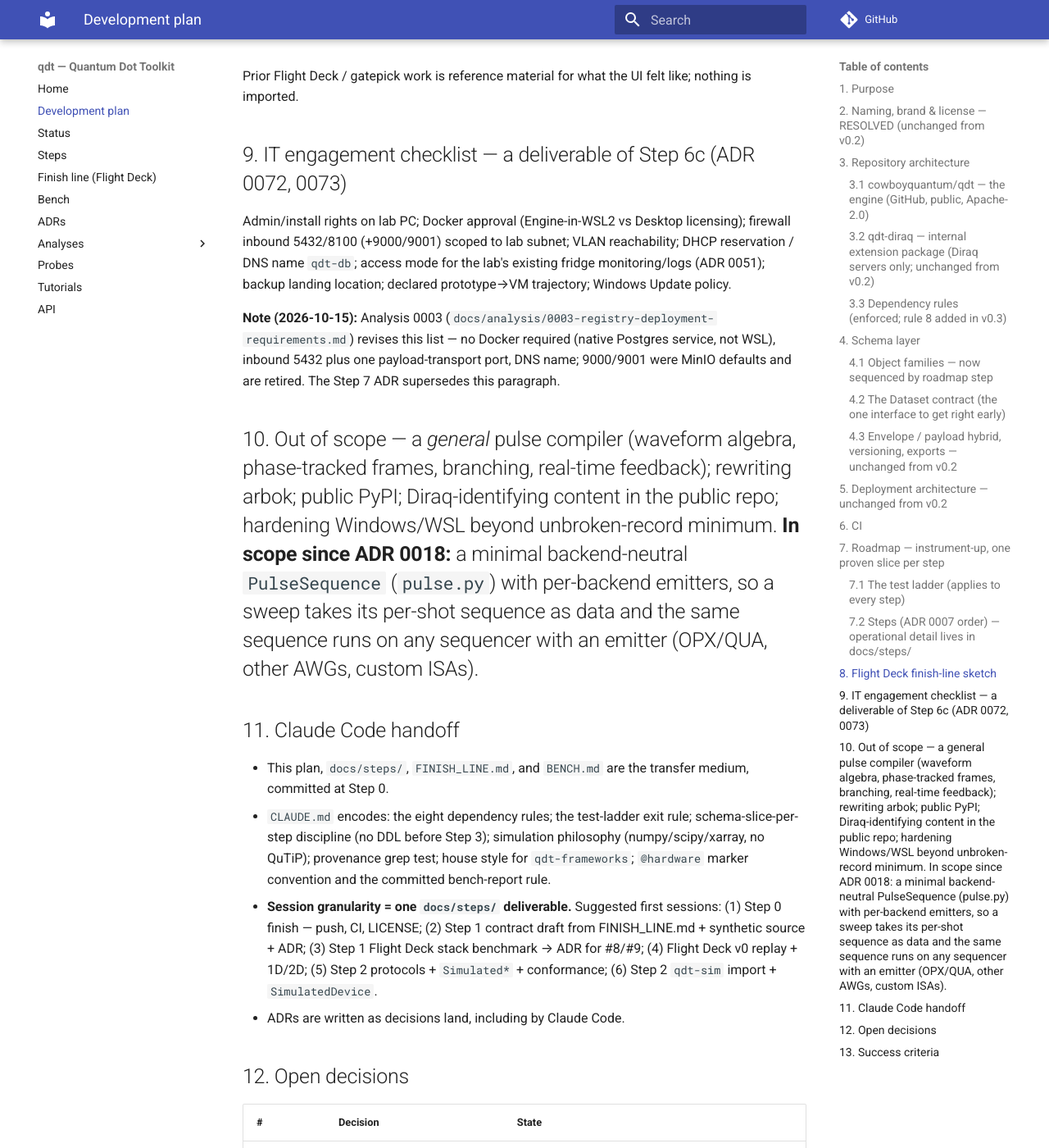
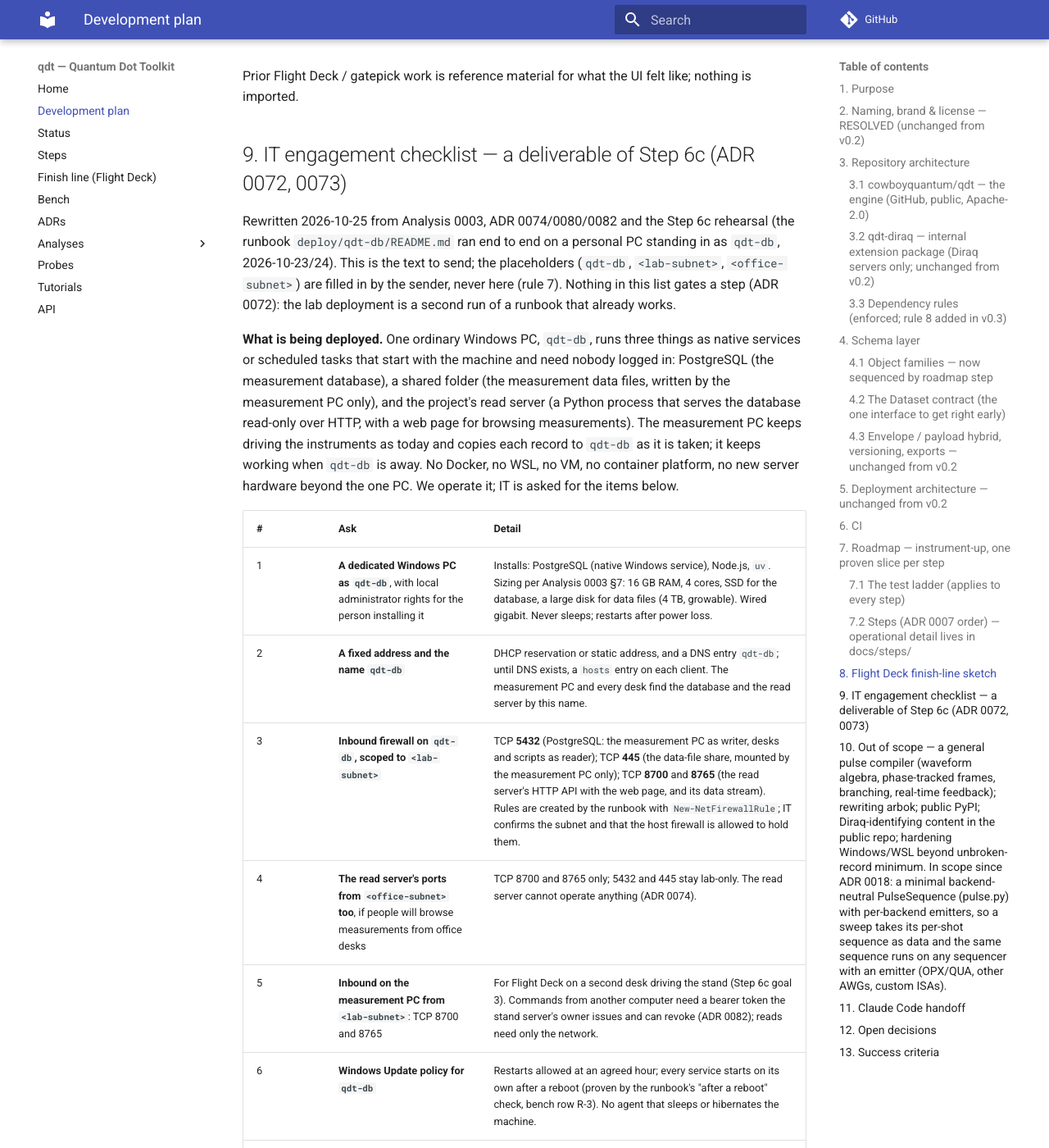
Before and after one commit to CowboyQuantum/qdt, an MkDocs documentation site: the page built from docs/DEVELOPMENT_PLAN.md, in a window 1280 px wide and 1400 px high, scrolled down 7123 px. Shown: the whole window at 82% size. Built offline with MkDocs 1.6.1 and Material for MkDocs 9.7.7, drawn with Linux system fonts in a browser that asks for light colours; comment, search, counter and statistics services are not loaded; some of the changed text lies outside the part shown.

Commit message:
docs(plan): §9 IT checklist rewritten from Analysis 0003, ADR 0074/0080/0082 and the Step 6c rehearsal (deliverable 6)
One host qdt-db on Windows, native services only: 5432 and 445 from the lab subnet, 8700/8765 for the
read server (also from the office subnet if people read there), 8700/8765 on the measurement PC for a
second desk with the command token, Windows Update policy, an off-machine backup landing place, the
service account, the instrument network and the opt-in probe question (ADR 0077), TLS when a client is on
another subnet. Docker approval and ports 8100/9000/9001 retired.

Co-Authored-By: Claude Fable 5.1 <noreply@anthropic.com>

```diff
--- a/docs/DEVELOPMENT_PLAN.md
+++ b/docs/DEVELOPMENT_PLAN.md
@@ -159,9 +159,40 @@ Prior Flight Deck / gatepick work is reference material for what the UI felt lik
 
 ## 9. IT engagement checklist — a deliverable of Step 6c (ADR 0072, 0073)
 
-Admin/install rights on lab PC; Docker approval (Engine-in-WSL2 vs Desktop licensing); firewall inbound 5432/8100 (+9000/9001) scoped to lab subnet; VLAN reachability; DHCP reservation / DNS name `qdt-db`; access mode for the lab's existing fridge monitoring/logs (ADR 0051); backup landing location; declared prototype→VM trajectory; Windows Update policy.
+Rewritten 2026-10-25 from Analysis 0003, ADR 0074/0080/0082 and the Step 6c rehearsal (the runbook
+`deploy/qdt-db/README.md` ran end to end on a personal PC standing in as `qdt-db`, 2026-10-23/24). This is
+the text to send; the placeholders (`qdt-db`, `<lab-subnet>`, `<office-subnet>`) are filled in by the
+sender, never here (rule 7). Nothing in this list gates a step (ADR 0072): the lab deployment is a second
+run of a runbook that already works.
 
-**Note (2026-10-15):** Analysis 0003 (`docs/analysis/0003-registry-deployment-requirements.md`) revises this list — no Docker required (native Postgres service, not WSL), inbound 5432 plus one payload-transport port, DNS name; 9000/9001 were MinIO defaults and are retired. The Step 7 ADR supersedes this paragraph.
+**What is being deployed.** One ordinary Windows PC, `qdt-db`, runs three things as native services or
+scheduled tasks that start with the machine and need nobody logged in: PostgreSQL (the measurement
+database), a shared folder (the measurement data files, written by the measurement PC only), and the
+project's read server (a Python process that serves the database read-only over HTTP, with a web page for
+browsing measurements). The measurement PC keeps driving the instruments as today and copies each record
+to `qdt-db` as it is taken; it keeps working when `qdt-db` is away. No Docker, no WSL, no VM, no container
+platform, no new server hardware beyond the one PC. We operate it; IT is asked for the items below.
+
+| # | Ask | Detail |
+|---|---|---|
+| 1 | **A dedicated Windows PC as `qdt-db`**, with local administrator rights for the person installing it | Installs: PostgreSQL (native Windows service), Node.js, `uv`. Sizing per Analysis 0003 §7: 16 GB RAM, 4 cores, SSD for the database, a large disk for data files (4 TB, growable). Wired gigabit. Never sleeps; restarts after power loss. |
+| 2 | **A fixed address and the name `qdt-db`** | DHCP reservation or static address, and a DNS entry `qdt-db`; until DNS exists, a `hosts` entry on each client. The measurement PC and every desk find the database and the read server by this name. |
+| 3 | **Inbound firewall on `qdt-db`, scoped to `<lab-subnet>`** | TCP **5432** (PostgreSQL: the measurement PC as writer, desks and scripts as reader); TCP **445** (the data-file share, mounted by the measurement PC only); TCP **8700** and **8765** (the read server's HTTP API with the web page, and its data stream). Rules are created by the runbook with `New-NetFirewallRule`; IT confirms the subnet and that the host firewall is allowed to hold them. |
+| 4 | **The read server's ports from `<office-subnet>` too**, if people will browse measurements from office desks | TCP 8700 and 8765 only; 5432 and 445 stay lab-only. The read server cannot operate anything (ADR 0074). |
+| 5 | **Inbound on the measurement PC from `<lab-subnet>`**: TCP 8700 and 8765 | For Flight Deck on a second desk driving the stand (Step 6c goal 3). Commands from another computer need a bearer token the stand server's owner issues and can revoke (ADR 0082); reads need only the network. |
+| 6 | **Windows Update policy for `qdt-db`** | Restarts allowed at an agreed hour; every service starts on its own after a reboot (proven by the runbook's "after a reboot" check, bench row R-3). No agent that sleeps or hibernates the machine. |
+| 7 | **A backup landing place off the machine** | A share on another machine or a NAS reachable from `qdt-db`, at least the size of the data-file disk, for the nightly database dump and data-file mirror (the rehearsal used a second internal disk, which is not enough for the lab). A restore drill is repeated on a calendar (the first two: 2026-10-24, 2026-10-31). |
+| 8 | **An account the services run under** | A local account on `qdt-db` whose scheduled tasks run at boot without a logged-in user, and the right to store the three database passwords outside the repository on each machine (Analysis 0003 §6). No domain changes needed. |
+| 9 | **The instrument network** | Which subnet the instruments sit on, DHCP reservations for them (good practice; the software binds to identity, not address, ADR 0077), and **whether an opt-in probe of a configured, bounded instrument address range is allowed** at all. If not, discovery uses mDNS and configured hosts only. *Open decision of Step 6c (ADR 0077): the range the probe may touch.* |
+| 10 | **Encryption in transit, when a client is on another subnet** | TLS on 5432 and on 8700/8765 the moment any reader is outside `<lab-subnet>` (Analysis 0003 §5); a certificate for `qdt-db` from IT's issuer, or IT's statement that the office subnet is trusted. |
+
+**Not asked now** (Step 7, plan §12 row 7): the access mode for the lab's existing fridge monitoring and
+logs (ADR 0051), and the prototype → managed-VM trajectory (Analysis 0003 §9: a dump, a mirror and one
+name change move the whole thing; no client code changes).
+
+**Retired from the earlier version of this list:** Docker approval (Engine-in-WSL2 vs Desktop licensing) —
+nothing runs in a container; ports 8100, 9000, 9001 — the HTTP payload upload waits for the hub (ADR 0076)
+and 9000/9001 were MinIO defaults, which Analysis 0003 rejected.
 
 ## 10. Out of scope — a *general* pulse compiler (waveform algebra, phase-tracked frames, branching, real-time feedback); rewriting arbok; public PyPI; Diraq-identifying content in the public repo; hardening Windows/WSL beyond unbroken-record minimum. **In scope since ADR 0018:** a minimal backend-neutral `PulseSequence` (`pulse.py`) with per-backend emitters, so a sweep takes its per-shot sequence as data and the same sequence runs on any sequencer with an emitter (OPX/QUA, other AWGs, custom ISAs).
 
```
